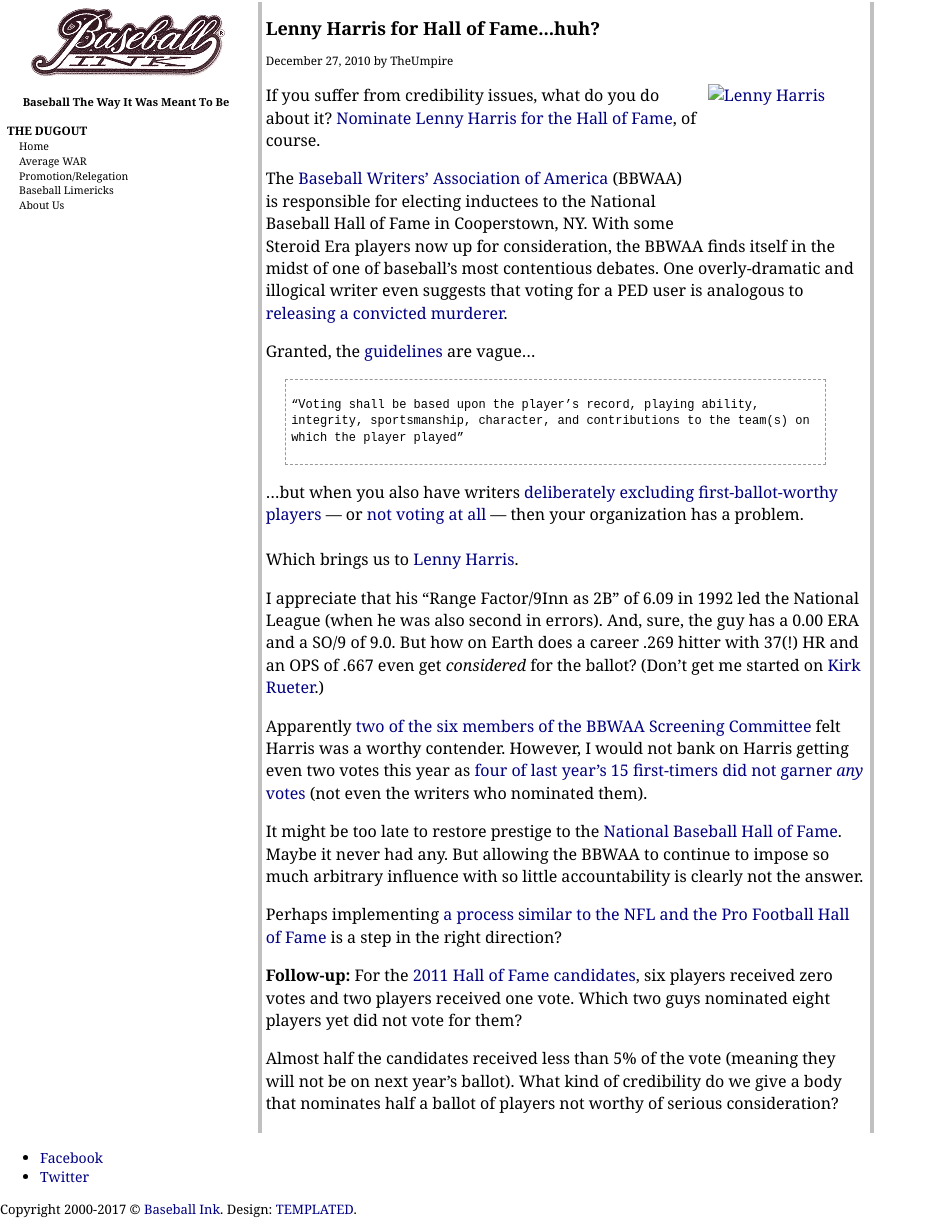
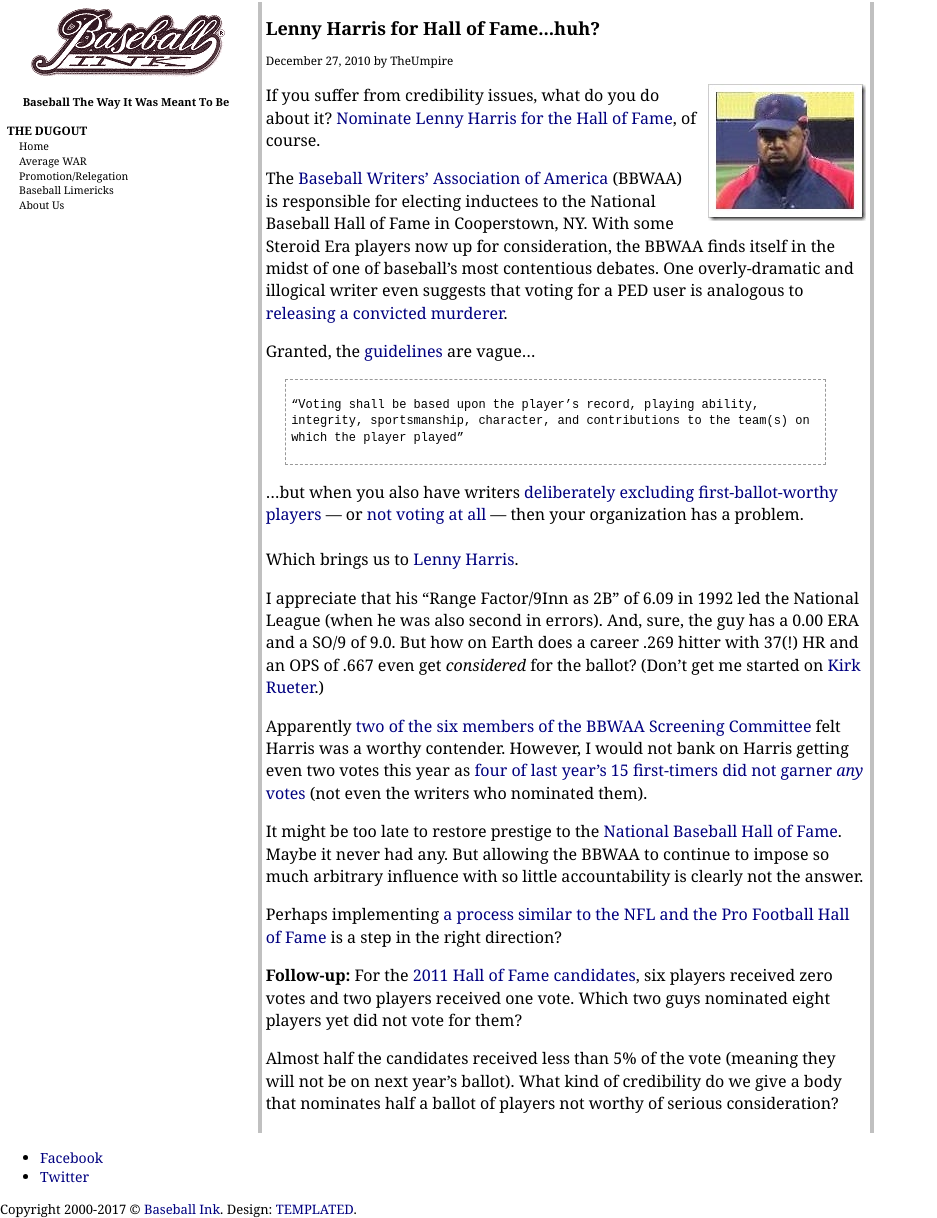
Before and after one commit to jaypalexa/baseballink, a Jekyll site: the page built from pages/lenny-harris-for-hall-of-fame-huh.md, in a window 1280 px wide. Shown: the whole page, without its empty margins (0-937 px from the left). Built offline with Jekyll 4.4.1, drawn with Linux system fonts in a browser that asks for light colours; nearby versions of some CDN libraries; library files that are not in the unit come from our copies.

Commit message:
Update lenny-harris-for-hall-of-fame-huh.md

```diff
--- a/pages/lenny-harris-for-hall-of-fame-huh.md
+++ b/pages/lenny-harris-for-hall-of-fame-huh.md
@@ -6,7 +6,7 @@
 <div class="meta">December 27, 2010 by TheUmpire</div>
 <div class="storycontent">
   <p><a title="Lenny Harris" href="http://commons.wikimedia.org/wiki/File:Lenny_Harris.JPG" target="_blank">
-  <img style="margin: 0px 0px 10px 10px; display: inline; border: 0pt none;" title="Lenny Harris" src="{{ site.url }}{{ site.baseurl }}/images/lenny_harris.jpg" border="0" alt="Lenny Harris" width="158" height="137" align="right" /></a>
+  <img style="margin: 0px 0px 10px 10px; display: inline; border: 0pt none;" title="Lenny Harris" src="{{ site.url }}{{ site.baseurl }}/assets/images/lenny_harris.jpg" border="0" alt="Lenny Harris" width="158" height="137" align="right" /></a>
   If you suffer from credibility issues, what do you do about it?
   <a href="http://bbwaa.com/2010/11/2011-hof-ballot/" target="_blank">Nominate Lenny Harris for the Hall of Fame</a>, of course.</p>
   <p>The <a href="http://bbwaa.com/" target="_blank">Baseball Writers&#8217; Association of America</a> (BBWAA) is responsible for electing inductees to the National Baseball Hall of Fame in Cooperstown, NY.  With some Steroid Era players now up for consideration, the BBWAA finds itself in the midst of one of baseball&#8217;s most contentious debates.  One overly-dramatic and illogical writer even suggests that voting for a PED user is analogous to <a href="http://www.pressdemocrat.com/article/20101220/NEWS/101229944?p=all&amp;tc=pgall&amp;tc=ar" target="_blank">releasing a convicted murderer</a>.</p>
@@ -14,8 +14,8 @@
   <blockquote>
     <p>&#8220;Voting shall be based upon the player’s record, playing ability, integrity, sportsmanship, character, and contributions to the team(s) on which the player played&#8221;</p>
   </blockquote>
-  <p>&#8230;but when you also have writers <a href="http://www.baseballink.com/archives/stories/marty-noble-is-not-4061059" target="_blank">deliberately excluding first-ballot-worthy players</a> &#8212; or <a href="http://www.baseballink.com/archives/stories/mariotti-volunteers-to-be-thrown-out-of-the-bbwaa-4061053" target="_blank">not voting at all</a> &#8212; then your organization has a problem.<br />
-    <span id="more-2151"></span><br />
+  <p>&#8230;but when you also have writers <a href="http://mlb.mlb.com/news/article.jsp?ymd=20100105&content_id=7878286&vkey=news_mlb&fext=.jsp&c_id=mlb" target="_blank">deliberately excluding first-ballot-worthy players</a> &#8212; or <a href="http://espnradio.espn.go.com/espnradio/podcast/index" target="_blank">not voting at all</a> &#8212; then your organization has a problem.<br />
+    <br />
     Which brings us to <a href="http://www.baseball-reference.com/players/h/harrile01.shtml" target="_blank">Lenny Harris</a>.
   </p>
   <p>I appreciate that his “Range Factor/9Inn as 2B” of 6.09 in 1992 led the National League (when he was also second in errors).  And, sure, the guy has a 0.00 ERA and a SO/9 of 9.0.  But how on Earth does a career .269 hitter with 37(!) HR and an OPS of .667 even get <em>considered </em>for the ballot?  (Don&#8217;t get me started on <a href="http://www.baseball-reference.com/players/r/rueteki01.shtml" target="_blank">Kirk Rueter</a>.)</p>
```
